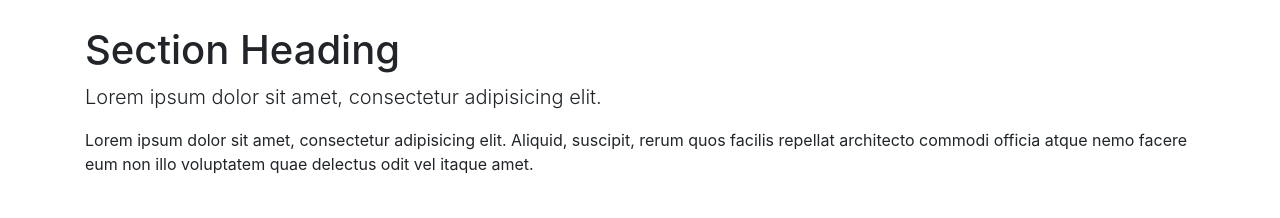
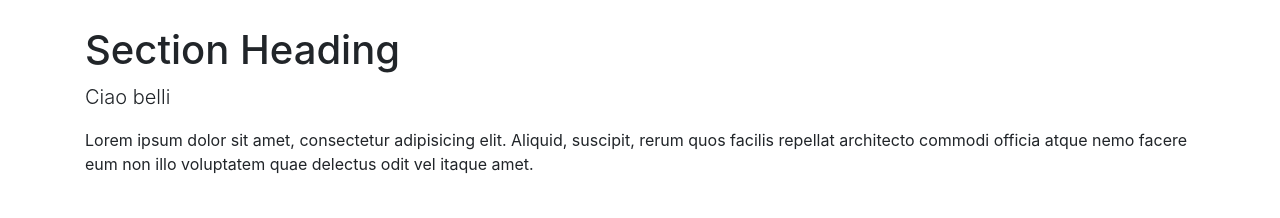
Before and after one commit to matteofranco/example, a website: page index.html in a window 1280 px wide. Shown: the part 374-592 px from the top of the page. Drawn offline with Linux system fonts and the light colour scheme.

Commit message:
Ciao belli

```diff
--- a/index.html
+++ b/index.html
@@ -57,7 +57,7 @@
     <section class="py-5">
       <div class="container">
         <h1>Section Heading</h1>
-        <p class="lead">Lorem ipsum dolor sit amet, consectetur adipisicing elit.</p>
+        <p class="lead">Ciao belli</p>
         <p>Lorem ipsum dolor sit amet, consectetur adipisicing elit. Aliquid, suscipit, rerum quos facilis repellat architecto commodi officia atque nemo facere eum non illo voluptatem quae delectus odit vel itaque amet.</p>
       </div>
     </section>
```
